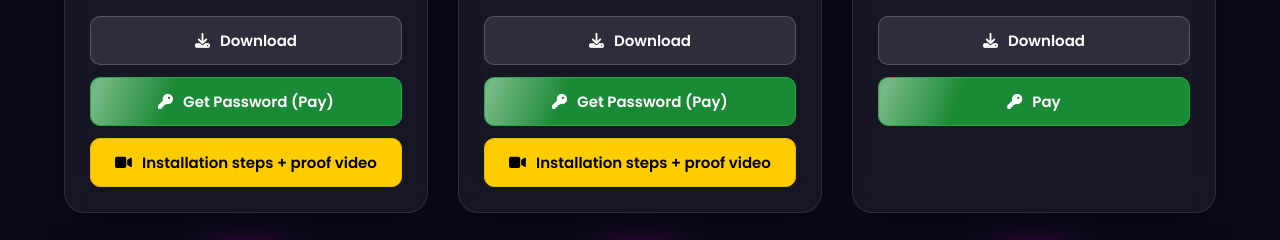
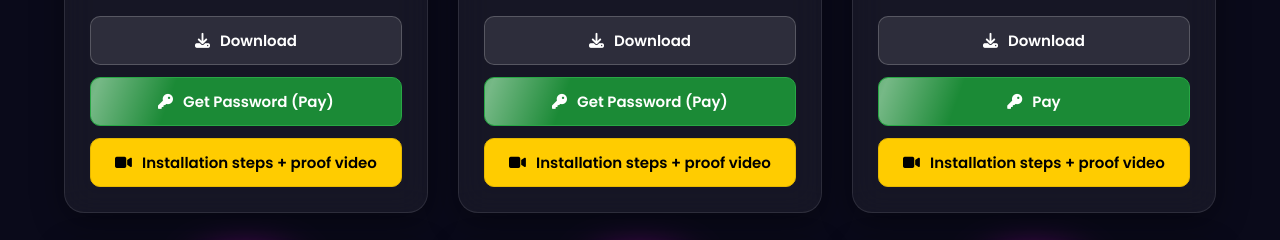
Before and after one commit to Zexon-PC/macos, a plain HTML site: page index.html in a window 1280 px wide. Shown: the part 1160-1400 px from the top of the page. Drawn offline with Linux system fonts and the light colour scheme.

Commit message:
Update index.html

```diff
--- a/index.html
+++ b/index.html
@@ -421,6 +421,7 @@
             <div class="card-btns">
                 <a href="#" class="btn btn-download action-btn" onclick="event.preventDefault(); openDownloadModal();"><i class="fa-solid fa-download"></i> Download</a>
                 <a href="#" class="btn btn-password action-btn" onclick="event.preventDefault(); window.location.href='https://maxpay.maxado.in/generate_payment.php?template=11756fc9281814bddeccaedeb111e2a8';"><i class="fa-solid fa-key"></i> Pay</a>
+                <button class="btn btn-video action-btn" onclick="openVideo('#')"><i class="fa-solid fa-video"></i> Installation steps + proof video</button>
             </div>
         </div>
 
```
